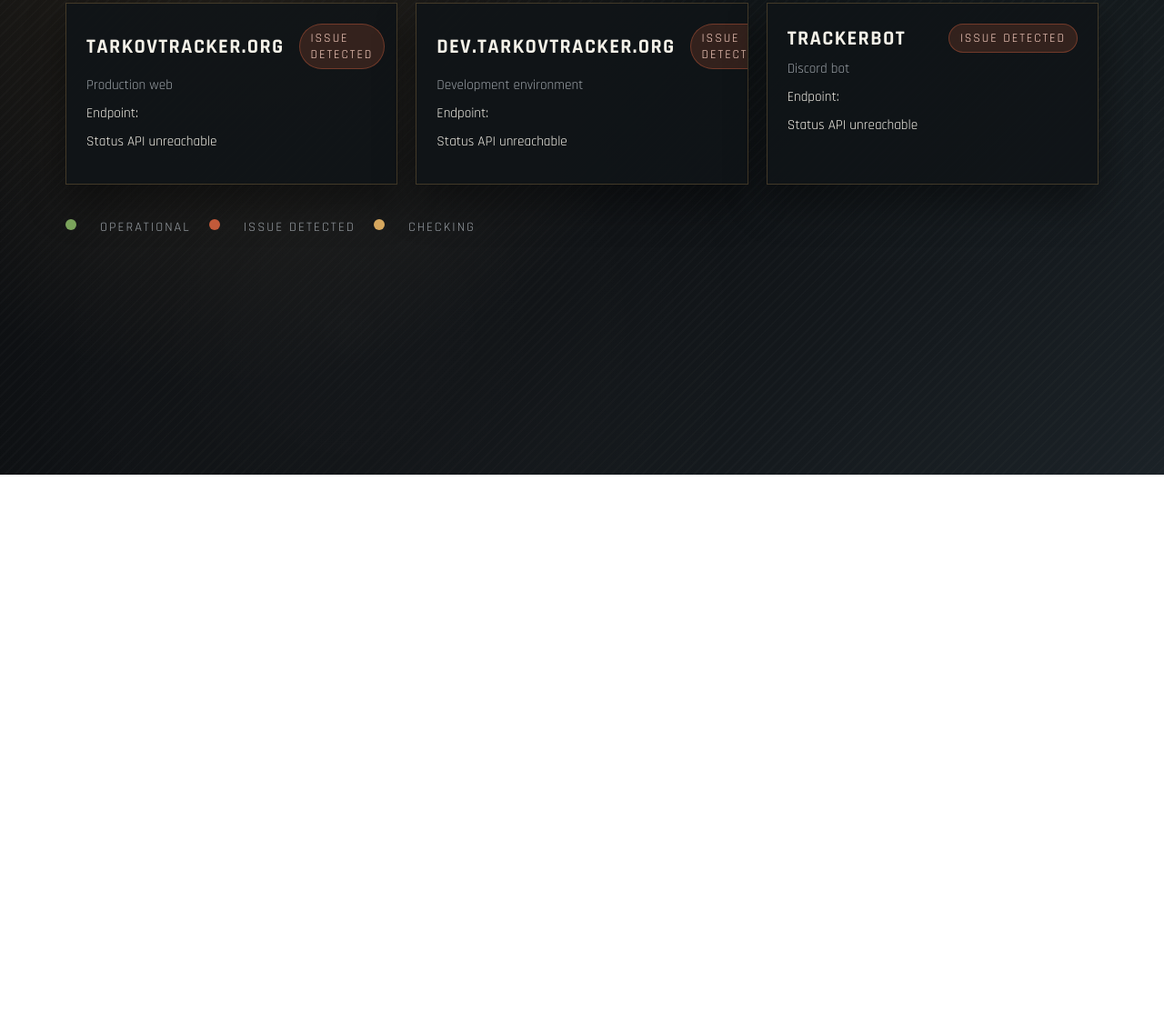
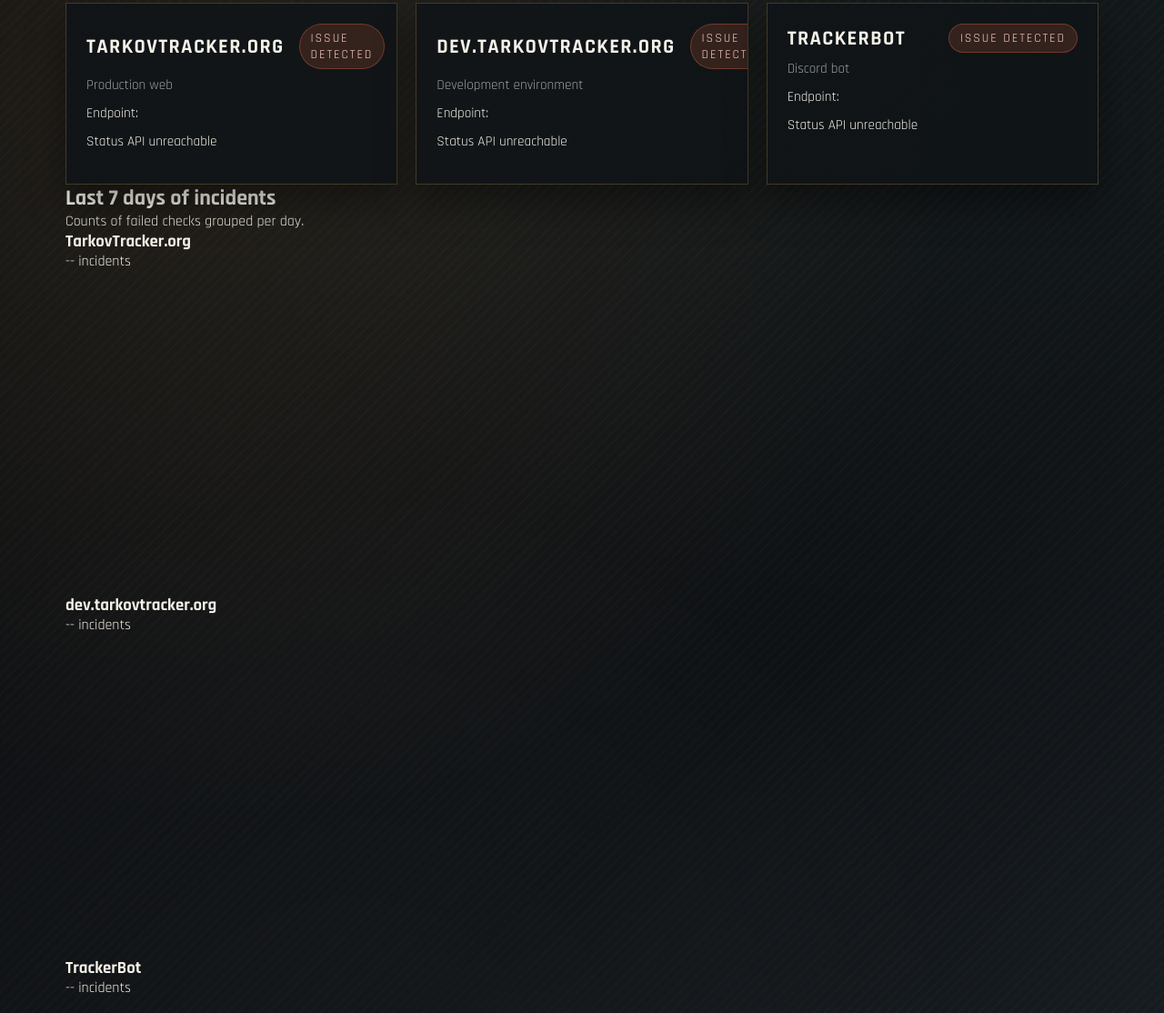
Before and after one commit to tarkovtracker-org/status, a website: page index.html in a window 1280 px wide. Shown: the part 278-1392 px from the top of the page at 91% size. Before the commit the page ends 800 px from the top, so only its background shows below. Drawn offline with nearby package versions, Linux system fonts and the light colour scheme; no server answers.

Commit message:
Move status cards left and add incident panel markup

```diff
--- a/index.html
+++ b/index.html
@@ -23,7 +23,9 @@
       <div class="timestamp" id="last-updated">Last check: --</div>
     </header>
 
-    <main class="status-grid" id="status-grid">
+    <main class="layout">
+      <section class="status-column">
+        <div class="status-grid" id="status-grid">
           <article class="status-card" data-service="tarkovtracker">
             <div class="card-top">
               <h2>TarkovTracker.org</h2>
@@ -53,6 +55,44 @@
             <div class="card-detail">Endpoint: <span data-endpoint></span></div>
             <div class="card-detail" data-detail>Waiting for response.</div>
           </article>
+        </div>
+      </section>
+
+      <section class="history-column">
+        <div class="history-header">
+          <h2>Last 7 days of incidents</h2>
+          <p>Counts of failed checks grouped per day.</p>
+        </div>
+
+        <div class="history-grid" id="history-grid">
+          <article class="history-card" data-history="tarkovtracker">
+            <div class="history-top">
+              <h3>TarkovTracker.org</h3>
+              <span class="history-total" data-total>-- incidents</span>
+            </div>
+            <svg class="history-chart" viewBox="0 0 260 80" role="img" aria-label="Incident chart"></svg>
+            <div class="history-labels" data-labels></div>
+          </article>
+
+          <article class="history-card" data-history="dev-tarkovtracker">
+            <div class="history-top">
+              <h3>dev.tarkovtracker.org</h3>
+              <span class="history-total" data-total>-- incidents</span>
+            </div>
+            <svg class="history-chart" viewBox="0 0 260 80" role="img" aria-label="Incident chart"></svg>
+            <div class="history-labels" data-labels></div>
+          </article>
+
+          <article class="history-card" data-history="trackerbot">
+            <div class="history-top">
+              <h3>TrackerBot</h3>
+              <span class="history-total" data-total>-- incidents</span>
+            </div>
+            <svg class="history-chart" viewBox="0 0 260 80" role="img" aria-label="Incident chart"></svg>
+            <div class="history-labels" data-labels></div>
+          </article>
+        </div>
+      </section>
     </main>
 
     <footer class="footer">
```
Lines whose indentation alone changed are shown as unchanged.
